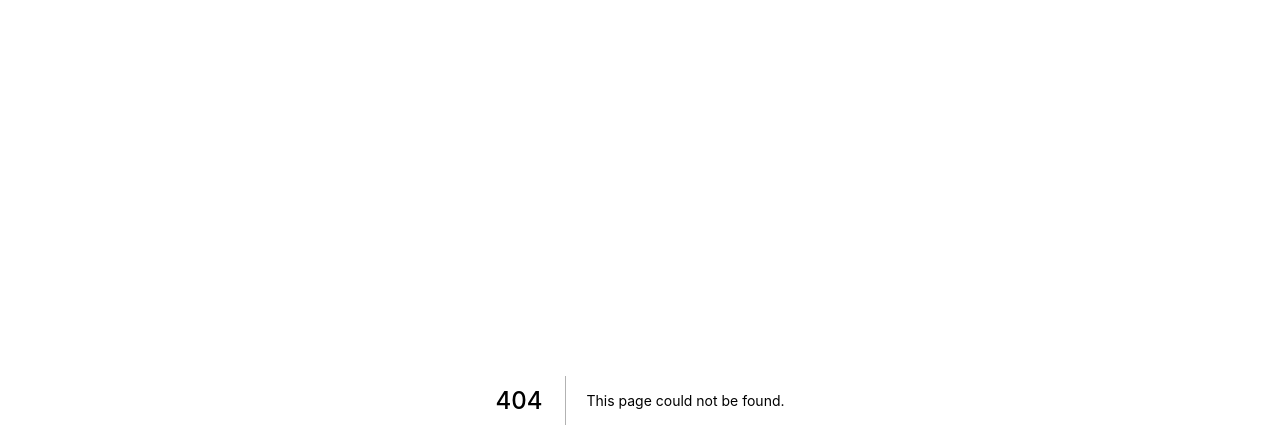
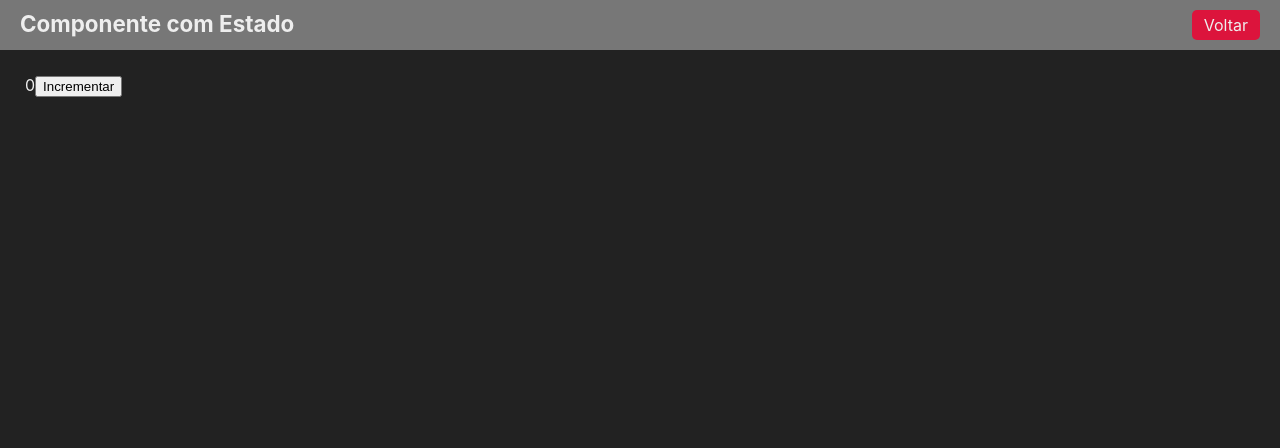
Before and after one commit to RamonDiego00/exercicios-js, a Next.js app in the folder nextJs/fundamentos/: page /estado in a window 1280 px wide. Before the commit this address had no page. Shown: the top 448 px of the page. Built offline with nearby package versions, Linux system fonts and the light colour scheme.

Commit message:
Componente com estado
Agora no capitulo de NextJs eu aprendi a mudar um elemento visual com javascript(funções e variaveis) utilizando a função nativa do react que é o useState que permite manipular arrays e usar o destructing neles

```diff
--- /dev/null
+++ b/nextJs/fundamentos/src/pages/estado.jsx
@@ -0,0 +1,17 @@
+import { useState } from "react"
+import Layout from "../components/Layout"
+
+export default function Estado() {
+
+    const [numero, setNumero] = useState(0)
+
+    function incrementar() {
+        setNumero(numero + 1)
+    }
+    return (
+        <Layout titulo="Componente com Estado">
+            <span>{numero}</span>
+            <button onClick={incrementar}>Incrementar</button>
+        </Layout>
+    )
+}
--- a/nextJs/fundamentos/src/pages/index.jsx
+++ b/nextJs/fundamentos/src/pages/index.jsx
@@ -14,6 +14,7 @@
        <Navegador texto="Jsx" destino="/jsx" cor="crimson"/>
        <Navegador texto="Navegação #01" destino="/navegacao" cor="green"/>
        <Navegador texto="Navegação #02" destino="./cliente/sp-2/123" cor="brown"/>
+       <Navegador texto="Componente com Estado" destino="/estado" cor="pink"/>
     </div>
     )
 }
```
